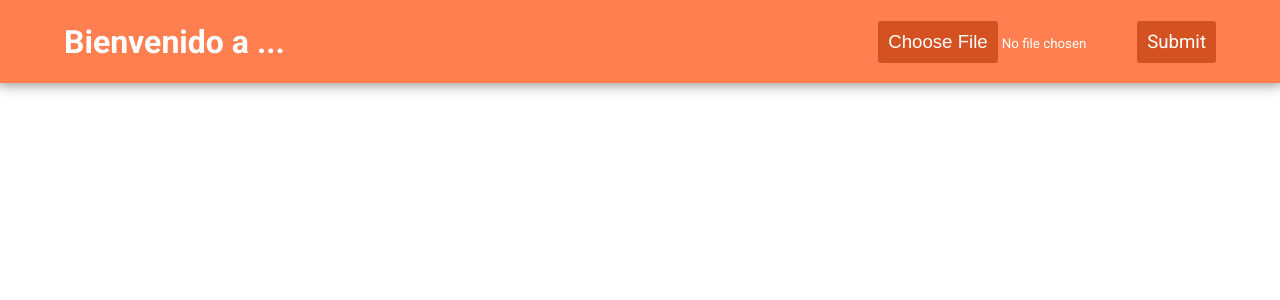
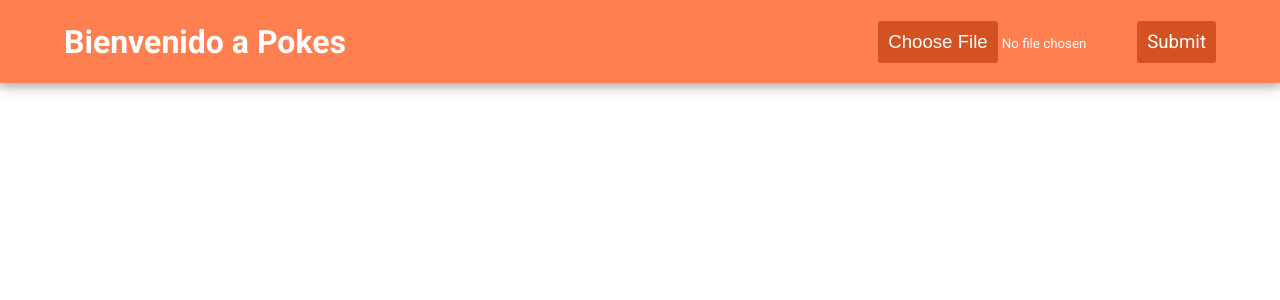
Before and after one commit to DanielDi/Compiladores, a Django app: template poke_app/apps/index/templates/index.html in a window 1280 px wide. Shown: the top 300 px of the page. Run offline with Django 3.2, Linux system fonts and the light colour scheme; the template is opened without the code that fills it, so the values that code supplies are empty.

Commit message:
Modificación de la url de la página principal

```diff
--- a/poke_app/apps/index/templates/index.html
+++ b/poke_app/apps/index/templates/index.html
@@ -3,6 +3,8 @@
   <head>
     <meta charset="UTF-8" />
     <meta name="viewport" content="width=device-width, initial-scale=1.0" />
+    {% load static %}
+    <link rel="stylesheet" href="{% static 'styles.css' %}" />
     <link
       href="https://fonts.googleapis.com/css2?family=Roboto:ital,wght@0,100;0,300;0,400;0,500;0,700;1,300&display=swap"
       rel="stylesheet"
@@ -13,7 +15,7 @@
     <header>
       <div class="nav-bar">
         <div class="content">
-          <div class="title"><h1>Bienvenido a ...</h1></div>
+          <div class="title"><h1>Bienvenido a Pokes</h1></div>
           <div class="btn-container">
             <form action="/" class="upload-bpmn">
               <input
@@ -28,7 +30,5 @@
         </div>
       </div>
     </header>
-    {% load static %}
-    <link rel="stylesheet" href="{% static 'styles.css' %}" />
   </body>
 </html>
--- a/poke_app/poke_app/urls.py
+++ b/poke_app/poke_app/urls.py
@@ -18,5 +18,5 @@ from django.urls import path, include
 
 urlpatterns = [
     path('admin/', admin.site.urls),
-    path('index/', include('apps.index.urls'))
+    path('', include('apps.index.urls'))
 ]
```
